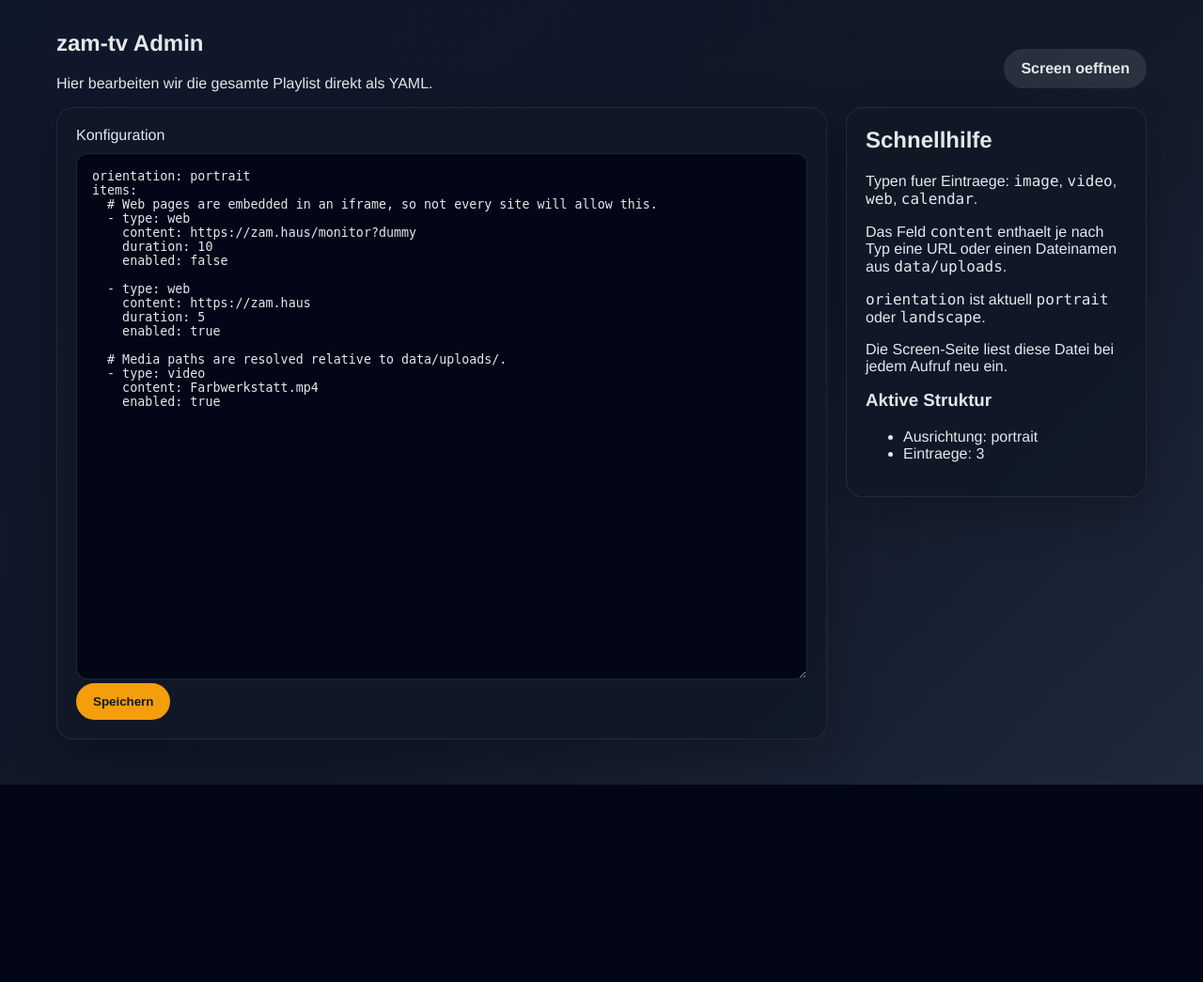
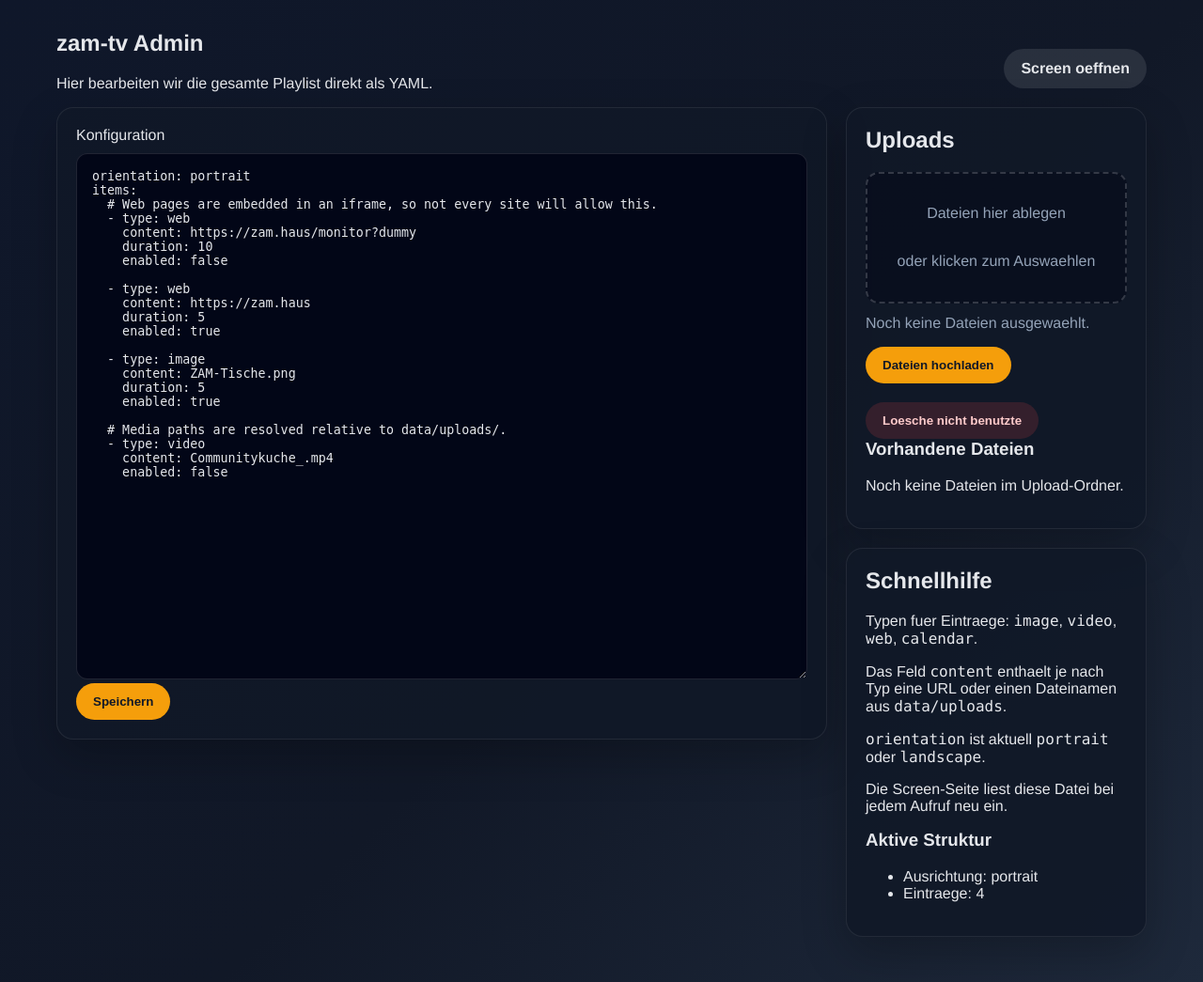
Before and after one commit to hesscon/zam-tv, a Flask app: page /admin in a window 1280 px wide. Shown: the whole page at 94% size. Before the commit the page ends 835 px from the top, so only its background shows below. Run offline with Flask 3, Linux system fonts and the light colour scheme.

Commit message:
Add upload management to admin

```diff
--- /dev/null
+++ b/app/static/admin.js
@@ -0,0 +1,54 @@
+const fileInput = document.getElementById("media_files");
+const dropzone = document.getElementById("upload-dropzone");
+const selection = document.getElementById("upload-selection");
+const cleanupForm = document.getElementById("cleanup-form");
+
+if (fileInput && dropzone && selection) {
+  fileInput.addEventListener("change", () => {
+    updateSelection(fileInput.files);
+  });
+
+  ["dragenter", "dragover"].forEach((eventName) => {
+    dropzone.addEventListener(eventName, (event) => {
+      event.preventDefault();
+      dropzone.classList.add("is-dragover");
+    });
+  });
+
+  ["dragleave", "drop"].forEach((eventName) => {
+    dropzone.addEventListener(eventName, (event) => {
+      event.preventDefault();
+      dropzone.classList.remove("is-dragover");
+    });
+  });
+
+  dropzone.addEventListener("drop", (event) => {
+    const files = event.dataTransfer?.files;
+    if (!files || !files.length) {
+      return;
+    }
+
+    fileInput.files = files;
+    updateSelection(files);
+  });
+}
+
+if (cleanupForm) {
+  cleanupForm.addEventListener("submit", (event) => {
+    const confirmed = window.confirm("Wirklich alle nicht benutzten Dateien loeschen?");
+    if (!confirmed) {
+      event.preventDefault();
+    }
+  });
+}
+
+function updateSelection(files) {
+  if (!files || !files.length) {
+    selection.textContent = "Noch keine Dateien ausgewaehlt.";
+    return;
+  }
+
+  selection.textContent = Array.from(files)
+    .map((file) => file.name)
+    .join(", ");
+}
--- a/app/static/styles.css
+++ b/app/static/styles.css
@@ -79,8 +79,14 @@ code {
   flex: 1 1 760px;
 }
 
-.help-card {
+.help-card,
+.side-column {
   width: 320px;
+}
+
+.side-column {
+  display: grid;
+  gap: 20px;
 }
 
 label,
@@ -104,6 +110,54 @@ textarea {
   resize: vertical;
 }
 
+.upload-form {
+  margin-bottom: 20px;
+}
+
+.upload-dropzone {
+  display: grid;
+  gap: 6px;
+  place-items: center;
+  min-height: 140px;
+  padding: 20px;
+  border: 2px dashed rgba(255, 255, 255, 0.18);
+  border-radius: 14px;
+  background: rgba(2, 6, 23, 0.5);
+  color: var(--muted);
+  text-align: center;
+  cursor: pointer;
+}
+
+.upload-dropzone.is-dragover {
+  border-color: var(--accent);
+  background: rgba(245, 158, 11, 0.08);
+  color: var(--text);
+}
+
+.upload-input {
+  position: absolute;
+  width: 1px;
+  height: 1px;
+  overflow: hidden;
+  opacity: 0;
+}
+
+.upload-selection {
+  margin: 12px 0 16px;
+  color: var(--muted);
+}
+
+.upload-list {
+  max-height: 280px;
+  margin: 0;
+  padding-left: 18px;
+  overflow: auto;
+}
+
+.upload-list li {
+  margin-bottom: 8px;
+}
+
 .button {
   display: inline-block;
   padding: 12px 18px;
@@ -119,6 +173,11 @@ textarea {
 .button.secondary {
   background: rgba(255, 255, 255, 0.1);
   color: var(--text);
+}
+
+.button.secondary.danger {
+  background: rgba(239, 68, 68, 0.16);
+  color: #fecaca;
 }
 
 .flash-list {
@@ -246,7 +305,8 @@ textarea {
     flex-direction: column;
   }
 
-  .help-card {
+  .help-card,
+  .side-column {
     width: 100%;
   }
 
--- a/app/templates/admin.html
+++ b/app/templates/admin.html
@@ -29,7 +29,39 @@
         </div>
       </form>
 
-      <aside class="help-card">
+      <aside class="side-column">
+        <section class="help-card">
+          <h2>Uploads</h2>
+          <form class="upload-form" method="post" action="{{ url_for('main.upload_media') }}" enctype="multipart/form-data">
+            <label class="upload-dropzone" id="upload-dropzone" for="media_files">
+              <span>Dateien hier ablegen</span>
+              <span>oder klicken zum Auswaehlen</span>
+            </label>
+            <input id="media_files" class="upload-input" type="file" name="media_files" multiple>
+            <div class="upload-selection" id="upload-selection">Noch keine Dateien ausgewaehlt.</div>
+            <div class="form-actions">
+              <button class="button" type="submit">Dateien hochladen</button>
+            </div>
+          </form>
+          <form id="cleanup-form" method="post" action="{{ url_for('main.cleanup_unused_uploads') }}">
+            <div class="form-actions">
+              <button class="button secondary danger" type="submit">Loesche nicht benutzte</button>
+            </div>
+          </form>
+
+          <h3>Vorhandene Dateien</h3>
+          {% if uploads %}
+            <ul class="upload-list">
+              {% for filename in uploads %}
+                <li><code>{{ filename }}</code></li>
+              {% endfor %}
+            </ul>
+          {% else %}
+            <p>Noch keine Dateien im Upload-Ordner.</p>
+          {% endif %}
+        </section>
+
+        <section class="help-card">
           <h2>Schnellhilfe</h2>
           <p>Typen fuer Eintraege: <code>image</code>, <code>video</code>, <code>web</code>, <code>calendar</code>.</p>
           <p>Das Feld <code>content</code> enthaelt je nach Typ eine URL oder einen Dateinamen aus <code>data/uploads</code>.</p>
@@ -43,7 +75,10 @@
               <li>Eintraege: {{ config.get("items", []) | length }}</li>
             </ul>
           {% endif %}
+        </section>
       </aside>
     </section>
   </main>
+
+  <script src="{{ url_for('static', filename='admin.js') }}"></script>
 {% endblock %}
--- a/app/views.py
+++ b/app/views.py
@@ -8,6 +8,7 @@ from flask import (
     send_from_directory,
     url_for,
 )
+from werkzeug.utils import secure_filename
 
 from .services.calendar_service import build_calendar_entries
 from .services.config_service import ConfigError, load_config, save_config, validate_config_text
@@ -29,6 +30,7 @@ def admin():
         "admin.html",
         config=config,
         config_text=config_text,
+        uploads=list_uploads(current_app.config["UPLOADS_DIR"]),
     )
 
 
@@ -46,9 +48,60 @@ def save_admin():
             "admin.html",
             config=None,
             config_text=config_text,
+            uploads=list_uploads(current_app.config["UPLOADS_DIR"]),
         ), 400
 
     flash("Konfiguration gespeichert.", "success")
+    return redirect(url_for("main.admin"))
+
+
+@main_bp.post("/admin/upload")
+def upload_media():
+    files = request.files.getlist("media_files")
+    saved_files = []
+
+    for file in files:
+        filename = secure_filename(file.filename or "")
+        if not filename:
+            continue
+
+        target_path = current_app.config["UPLOADS_DIR"] / filename
+        file.save(target_path)
+        saved_files.append(filename)
+
+    if saved_files:
+        flash(f"Hochgeladen: {', '.join(saved_files)}", "success")
+    if not saved_files:
+        flash("Keine Datei ausgewaehlt.", "error")
+
+    return redirect(url_for("main.admin"))
+
+
+@main_bp.post("/admin/cleanup-unused")
+def cleanup_unused_uploads():
+    config = load_config(current_app.config["CONFIG_PATH"])
+    referenced_files = {
+        item.get("content")
+        for item in config.get("items", [])
+        if item.get("type") in {"image", "video"} and item.get("content")
+    }
+    deleted_files = []
+
+    for path in current_app.config["UPLOADS_DIR"].iterdir():
+        if not path.is_file() or path.name.startswith("."):
+            continue
+
+        if path.name in referenced_files:
+            continue
+
+        path.unlink()
+        deleted_files.append(path.name)
+
+    if deleted_files:
+        flash(f"Nicht benutzte Dateien geloescht: {', '.join(sorted(deleted_files, key=str.lower))}", "success")
+    else:
+        flash("Keine unbenutzten Dateien gefunden.", "success")
+
     return redirect(url_for("main.admin"))
 
 
@@ -85,3 +138,10 @@ def screen():
 @main_bp.get("/uploads/<path:filename>")
 def uploads(filename: str):
     return send_from_directory(current_app.config["UPLOADS_DIR"], filename)
+
+
+def list_uploads(uploads_dir) -> list[str]:
+    return sorted(
+        [path.name for path in uploads_dir.iterdir() if path.is_file() and not path.name.startswith(".")],
+        key=str.lower,
+    )
--- a/config/content.yaml
+++ b/config/content.yaml
@@ -11,7 +11,12 @@ items:
     duration: 5
     enabled: true
 
+  - type: image
+    content: ZAM-Tische.png
+    duration: 5
+    enabled: true
+
   # Media paths are resolved relative to data/uploads/.
   - type: video
-    content: Farbwerkstatt.mp4
-    enabled: true
+    content: Communitykuche_.mp4
+    enabled: false
```
Also changed, not shown: README.md. Lines whose indentation alone changed are shown as unchanged.
